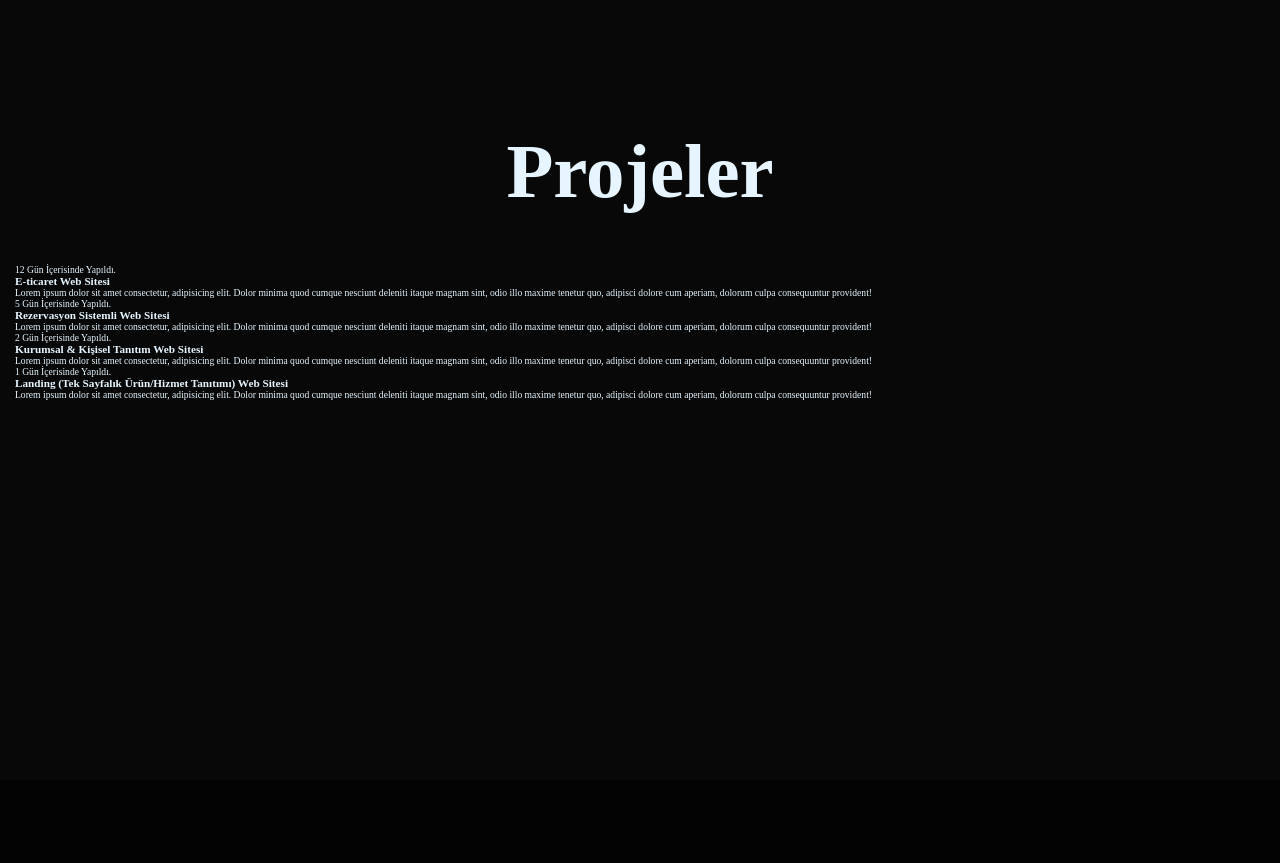
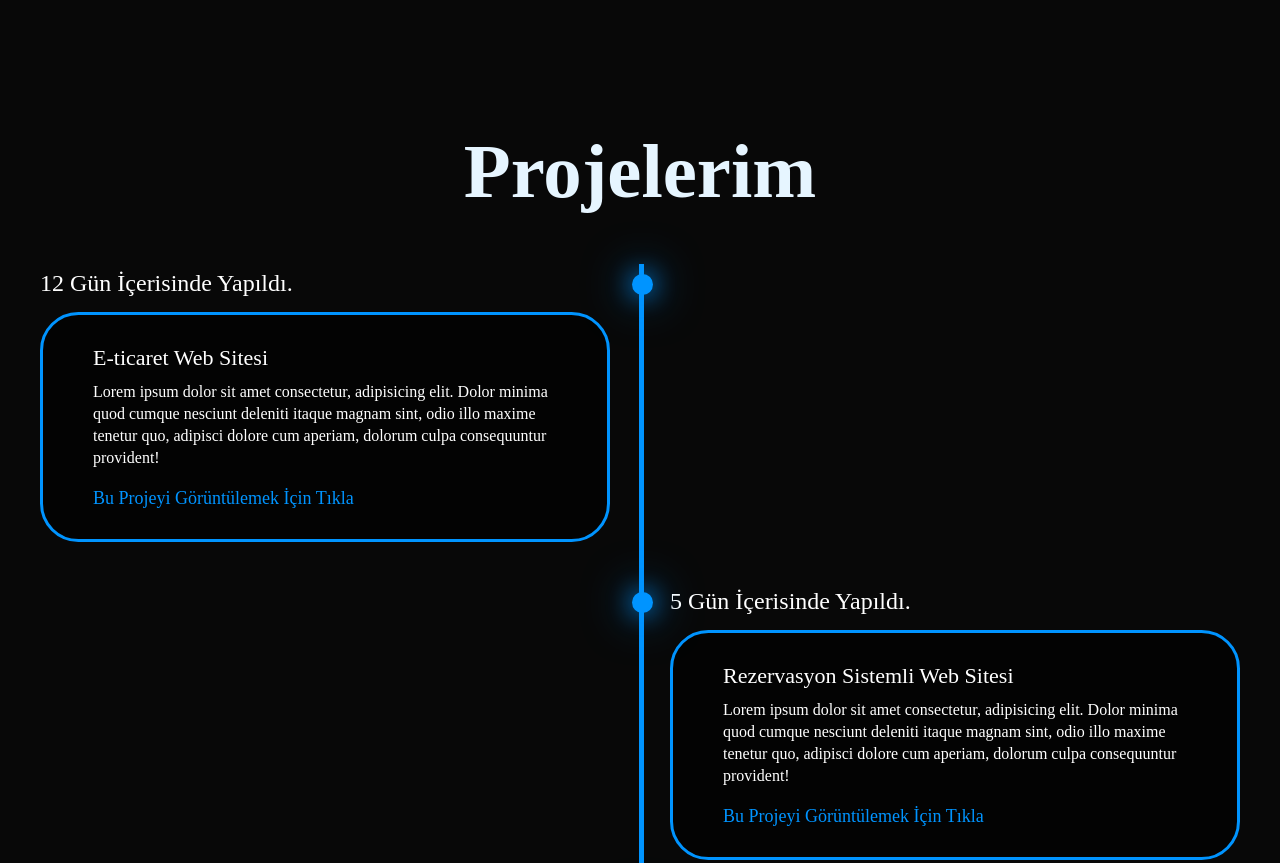
Before and after one commit to yumyszn/Yokoso-My-Portfolio-Web-Site, a plain HTML site: page index.html in a window 1280 px wide. Shown: the part 820-1683 px from the top of the page. Before the commit the page ends 1600 px from the top, so only its background shows below. Drawn offline with Linux system fonts and the light colour scheme.

Commit message:
v0.7.4
add:
- projects finished
- new scroll bar

note: There are websites to add to the link.

```diff
--- a/index.html
+++ b/index.html
@@ -61,7 +61,7 @@
     <!-- Projects START -->
 
     <section class="projects" id="projects">
-        <h2 class="heading">Projeler</h2>
+        <h2 class="heading">Projelerim</h2>
 
         <div class="timeline-items">
 
@@ -71,6 +71,7 @@
                 <div class="timeline-content">
                     <h3>E-ticaret Web Sitesi</h3>
                     <p>Lorem ipsum dolor sit amet consectetur, adipisicing elit. Dolor minima quod cumque nesciunt deleniti itaque magnam sint, odio illo maxime tenetur quo, adipisci dolore cum aperiam, dolorum culpa consequuntur provident!</p>
+                    <a href="google.com" class="timeline-link" target="_blank">Bu Projeyi Görüntülemek İçin Tıkla</a>
                 </div>
             </div>
 
@@ -80,6 +81,7 @@
                 <div class="timeline-content">
                     <h3>Rezervasyon Sistemli Web Sitesi</h3>
                     <p>Lorem ipsum dolor sit amet consectetur, adipisicing elit. Dolor minima quod cumque nesciunt deleniti itaque magnam sint, odio illo maxime tenetur quo, adipisci dolore cum aperiam, dolorum culpa consequuntur provident!</p>
+                    <a href="google.com" class="timeline-link" target="_blank">Bu Projeyi Görüntülemek İçin Tıkla</a>
                 </div>
             </div>
 
@@ -89,6 +91,7 @@
                 <div class="timeline-content">
                     <h3>Kurumsal & Kişisel Tanıtım Web Sitesi</h3>
                     <p>Lorem ipsum dolor sit amet consectetur, adipisicing elit. Dolor minima quod cumque nesciunt deleniti itaque magnam sint, odio illo maxime tenetur quo, adipisci dolore cum aperiam, dolorum culpa consequuntur provident!</p>
+                    <a href="google.com" class="timeline-link" target="_blank">Bu Projeyi Görüntülemek İçin Tıkla</a>
                 </div>
             </div>
 
@@ -98,6 +101,7 @@
                 <div class="timeline-content">
                     <h3>Landing (Tek Sayfalık Ürün/Hizmet Tanıtımı) Web Sitesi</h3>
                     <p>Lorem ipsum dolor sit amet consectetur, adipisicing elit. Dolor minima quod cumque nesciunt deleniti itaque magnam sint, odio illo maxime tenetur quo, adipisci dolore cum aperiam, dolorum culpa consequuntur provident!</p>
+                    <a href="google.com" class="timeline-link" target="_blank">Bu Projeyi Görüntülemek İçin Tıkla</a>
                 </div>
             </div>
 
--- a/style.css
+++ b/style.css
@@ -294,4 +294,106 @@ section {
     background-color: var(--second-bg-color);
     padding: 100px 15px;
 }
+
+.timeline-items {
+    max-width: 1200px;
+    margin: auto;
+    display: flex;
+    flex-wrap: wrap;
+    position: relative;
+}
+
+.timeline-items::before {
+    content: "";
+    position: absolute;
+    width: 5px;
+    height: 100%;
+    background-color: var(--main-color);
+    left: calc(50% - 1px);
+}
+
+.timeline-item{
+    margin-bottom: 40px;
+    width: 100%;
+    position: relative;
+}
+
+.timeline-item:last-child{
+    margin-bottom: 0;
+}
+
+.timeline-item:nth-child(odd) {
+    padding-right: calc(50% + 30px);
+}
+
+.timeline-item:nth-child(even) {
+    padding-left: calc(50% + 30px);
+}
+
+.timeline-dot {
+    height: 21px;
+    width: 21px;
+    background-color: var(--main-color);
+    box-shadow: 0 0 25px var(--main-color), 0 0 50px var(--main-color);
+    position: absolute;
+    left: calc(50% - 8px);
+    border-radius: 50%;
+    top: 10px;
+}
+
+.timeline-date {
+    font-size: 2.5rem;
+    font-weight: 800px;
+    color: #ffffff;
+    margin: 6px 0 15px;
+}
+
+.timeline-content {
+    background-color: var(--bg-color);
+    border: 3px solid var(--main-color);
+    padding: 30px 50px;
+    border-radius: 4rem;
+    box-shadow: 0 0 10ox var(--main-color);
+    cursor: pointer;
+    transition: 0.3s ease-in-out;
+}
+
+.timeline-content:hover{
+    box-shadow:  0 0 25px var(--main-color);
+    transform: scale(1.05);
+}
+
+.timeline-content h3 {
+    font-size: 22px;
+    color: #ffffff;
+    margin: 0 0 10px;
+    font-weight: 500;
+}
+
+.timeline-content p {
+    color: #ffffff;
+    font-size: 16px;
+    font-weight: 300;
+    line-height: 22px;
+    padding-bottom: 2rem;
+}
+
+.timeline-link {
+    color: var(--main-color);
+    font-size: 18px;
+}
+
+::-webkit-scrollbar {
+    width: 15px;
+}
+
+::-webkit-scrollbar-thumb {
+    background-color: var(--main-color);
+    border-radius: 4rem;
+}
+
+::-webkit-scrollbar-track {
+    background-color: var(--bg-color);
+    width: 50px;
+}
 /* PROJECTS END */
```
